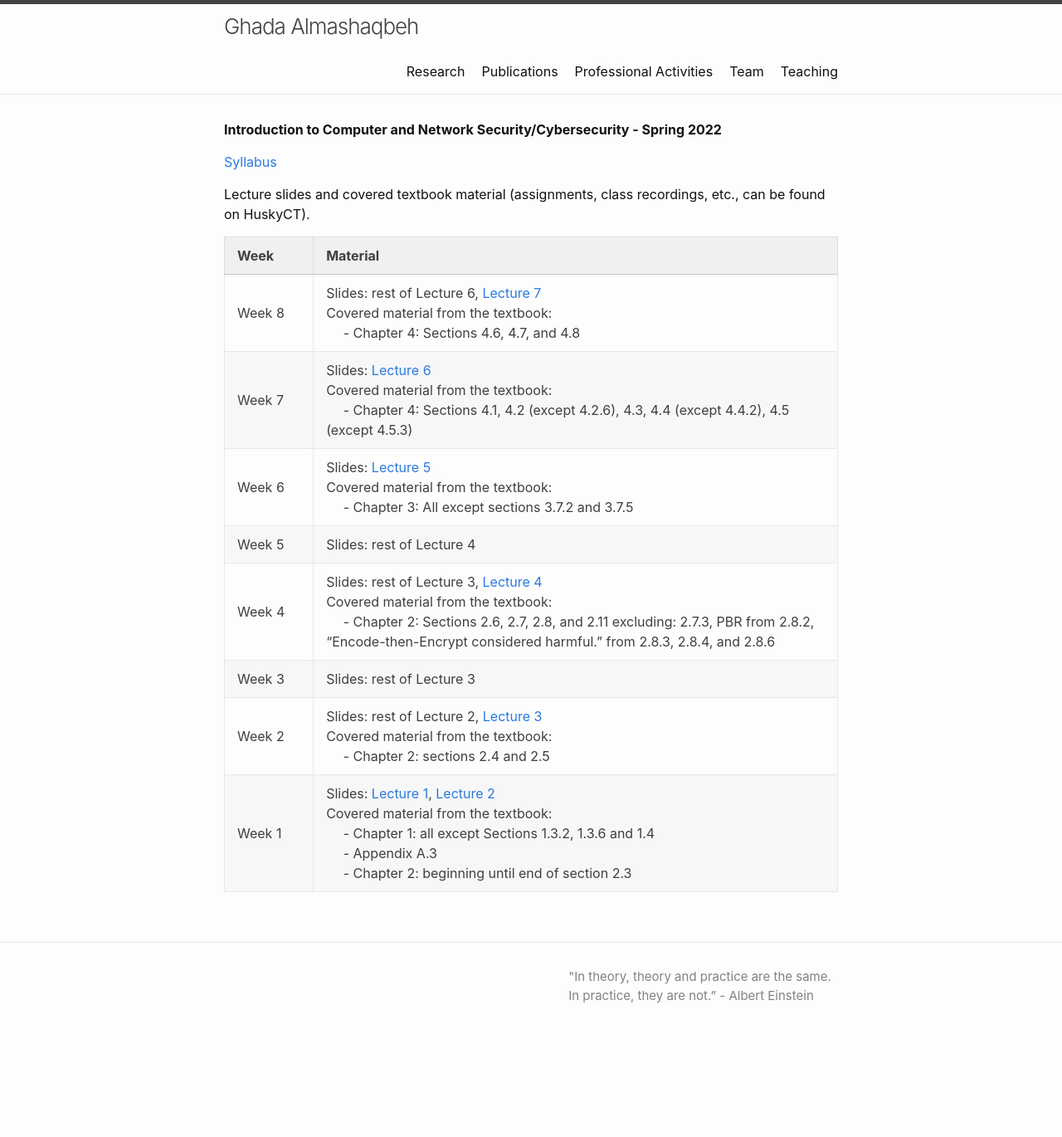
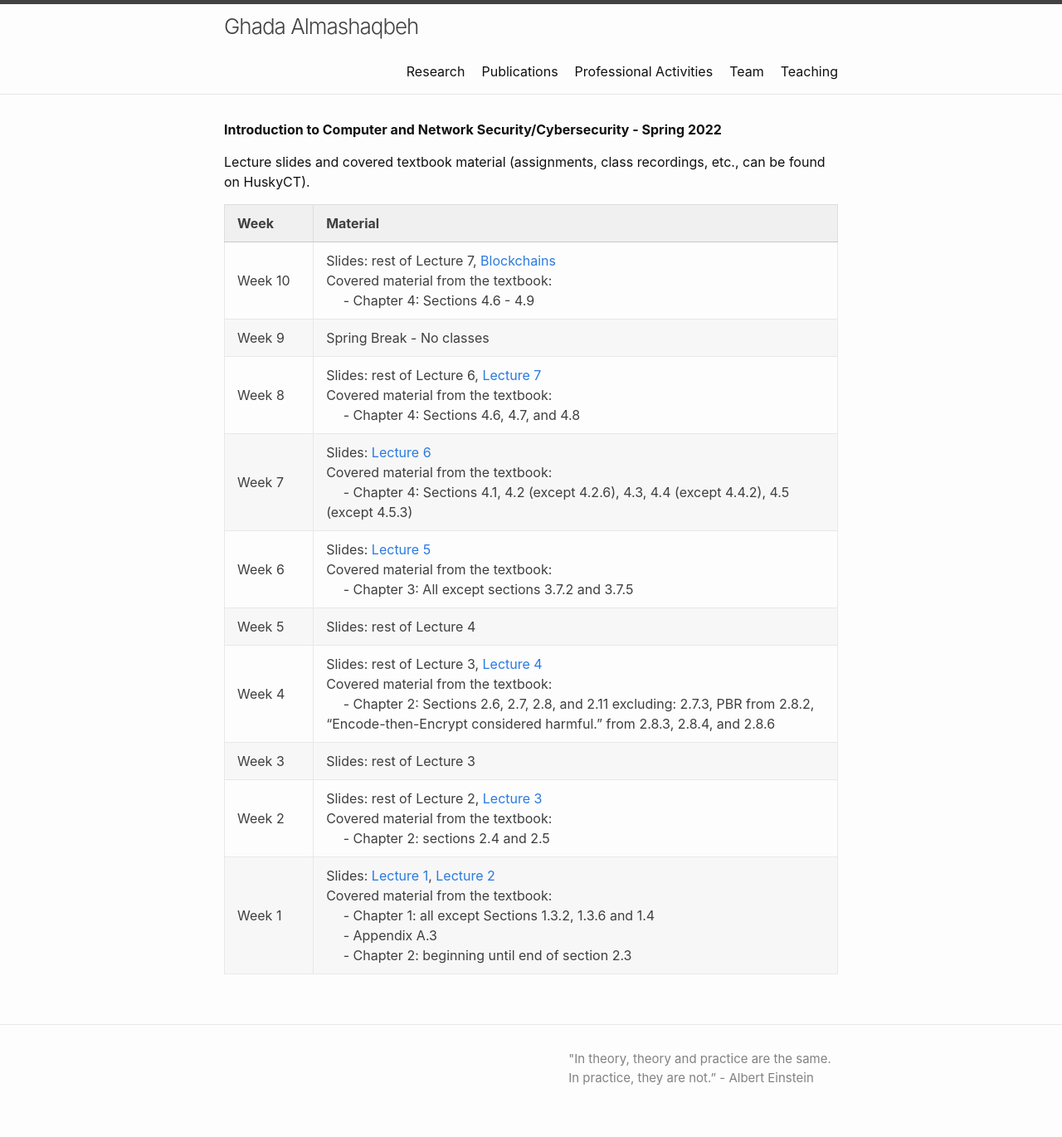
Before and after one commit to GhadaAlmashaqbeh/GhadaAlmashaqbeh.github.io, a Jekyll site: the page built from courses/cse3400-s2022/index.md, in a window 1280 px wide. Shown: the whole page at 83% size. Built offline with Jekyll 4.4.1, drawn with Linux system fonts in a browser that asks for light colours; before the commit the page ends 1271 px from its top, so only the background shows below that.

Commit message:
add lectures

```diff
--- a/courses/cse3400-s2022/index.md
+++ b/courses/cse3400-s2022/index.md
@@ -4,12 +4,12 @@ layout: default
 
 **Introduction to Computer and Network Security/Cybersecurity - Spring 2022**
 
-[Syllabus](./syllabus.pdf)
-
 Lecture slides and covered textbook material (assignments, class recordings, etc., can be found on HuskyCT).
 
 | Week&emsp;&emsp;| Material           |
 |----------|--------------------|
+| Week 10 | Slides: rest of Lecture 7, [Blockchains](./blockchains.pdf) <br/> Covered material from the textbook: <br/> &emsp; - Chapter 4: Sections 4.6 - 4.9 |
+| Week 9 | Spring Break - No classes |
 | Week 8 | Slides: rest of Lecture 6, [Lecture 7](./lecture7.pdf) <br/> Covered material from the textbook: <br/> &emsp; - Chapter 4: Sections 4.6, 4.7, and 4.8 |
 | Week 7 | Slides: [Lecture 6](./lecture6.pdf) <br/> Covered material from the textbook: <br/> &emsp; - Chapter 4: Sections 4.1, 4.2 (except 4.2.6), 4.3, 4.4 (except 4.4.2), 4.5 (except 4.5.3) |
 | Week 6 | Slides: [Lecture 5](./lecture5.pdf) <br/> Covered material from the textbook: <br/> &emsp; - Chapter 3: All except sections 3.7.2 and 3.7.5 |
```
Also changed, not shown: courses/blockchain-technology-f2020/index.md (+0 -2 lines), courses/blockchain-technology-f2021/index.md (+0 -2 lines), courses/cse3400-s2021/index.md (+0 -2 lines), 10 other files.
